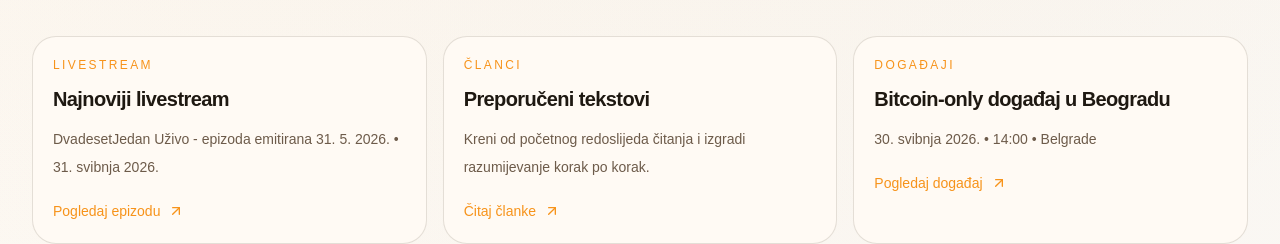
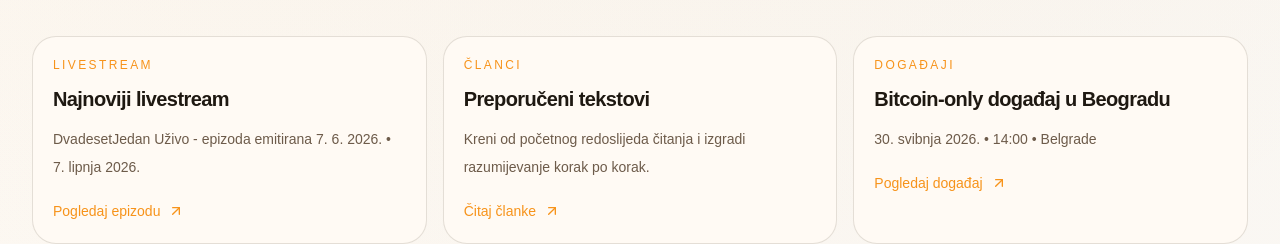
Before and after one commit to dvadesetjedan/dvadesetjedan.github.io, a React (Vite) app: page / in a window 1280 px wide. Shown: the part 1440-1684 px from the top of the page. Built offline with nearby package versions, Linux system fonts and the light colour scheme.

Commit message:
Add livestream episode for 2026-06-07

```diff
--- a/src/data/episodes.ts
+++ b/src/data/episodes.ts
@@ -16,6 +16,15 @@ export type EpisodeEntry = {
 }
 
 export const episodes: EpisodeEntry[] = [
+  {
+    slug: "dvadesetjedan-livestream-2026-06-07",
+    title: "DvadesetJedan Uživo - epizoda emitirana 7. 6. 2026.",
+    summary:
+      "Bitcoin livestream DvadesetJedan zajednice s razgovorom o aktualnim temama, pitanjima i regionalnoj perspektivi.",
+    youtubeUrl: "https://www.youtube.com/live/kCBeqS-k7Ak?si=S_YdbAp0iTFLp56F",
+    publishedAt: "2026-06-07",
+    needsShownotes: true,
+  },
   {
     slug: "dvadesetjedan-livestream-2026-05-31",
     title: "DvadesetJedan Uživo - epizoda emitirana 31. 5. 2026.",
```
